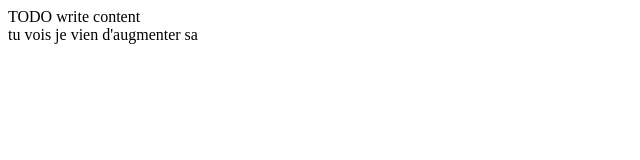
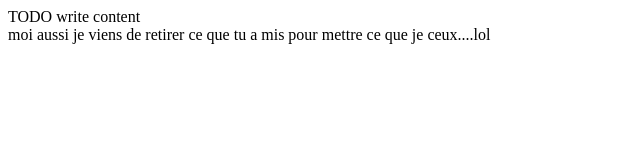
Before and after one commit to alinolandry/Test_application, a plain HTML site: page index.html in a window 1280 px wide. Shown: the whole page, without its empty margins (0-640 px from the left). Drawn offline with Linux system fonts and the light colour scheme.

Commit message:
Update index.html

```diff
--- a/index.html
+++ b/index.html
@@ -12,6 +12,6 @@ and open the template in the editor.
     </head>
     <body>
         <div>TODO write content</div>
-        tu vois je vien d'augmenter sa
+        moi aussi je viens de retirer ce que tu a mis pour mettre ce que je ceux....lol
     </body>
 </html>
```
